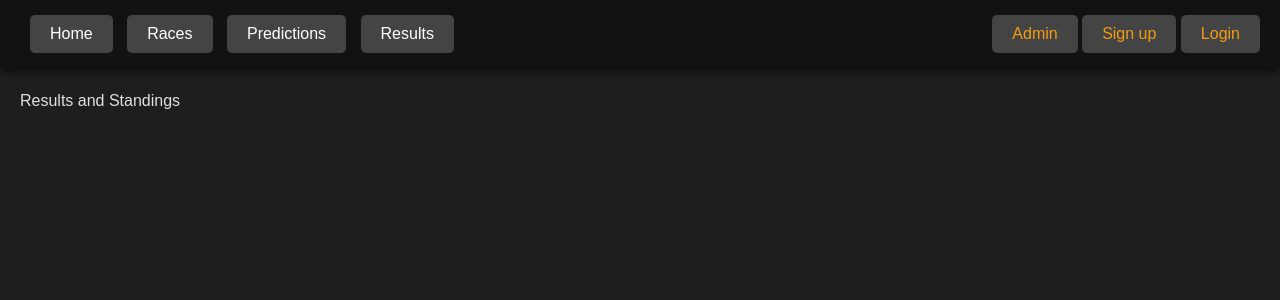
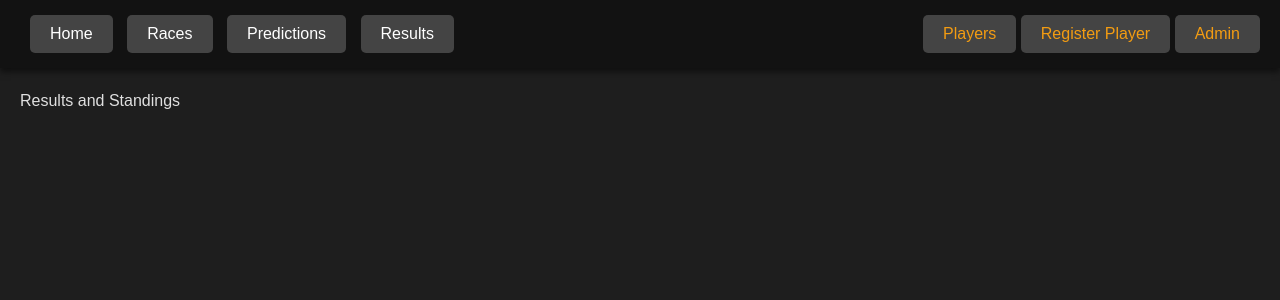
Before and after one commit to Black-Jackal13/APT, a Django app: page /results in a window 1280 px wide. Shown: the top 300 px of the page. Run offline with Django 5.2, Linux system fonts and the light colour scheme.

Commit message:
Added Register Player Button to nav bar

```diff
--- a/APT_Django/templates/base_template.html
+++ b/APT_Django/templates/base_template.html
@@ -28,16 +28,16 @@
             <button>Results</button>
         </a>
     </div>
-    <!-- Login/Signup Bar -->
+    <!-- Players Info -->
     <div class="login_bar">
+        <a href="/players">
+            <button>Players</button>
+        </a>
+        <a href="/register">
+            <button>Register Player</button>
+        </a>
         <a href="admin/">
             <button>Admin</button>
-        </a>
-        <a href="http://127.0.0.1:8000/login">
-            <button>Sign up</button>
-        </a>
-        <a href="http://127.0.0.1:8000/login">
-            <button>Login</button>
         </a>
     </div>
 </nav>
```
